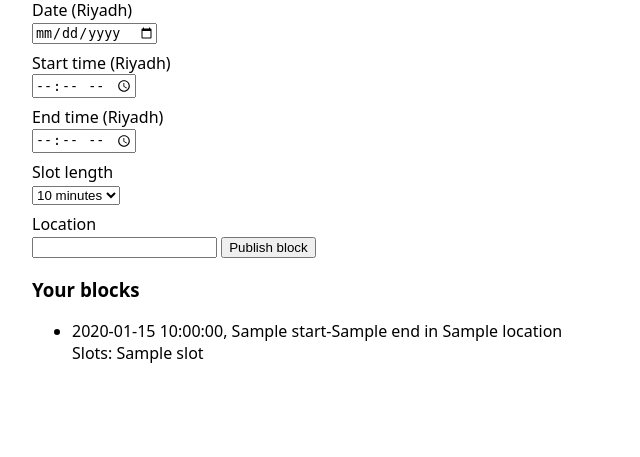
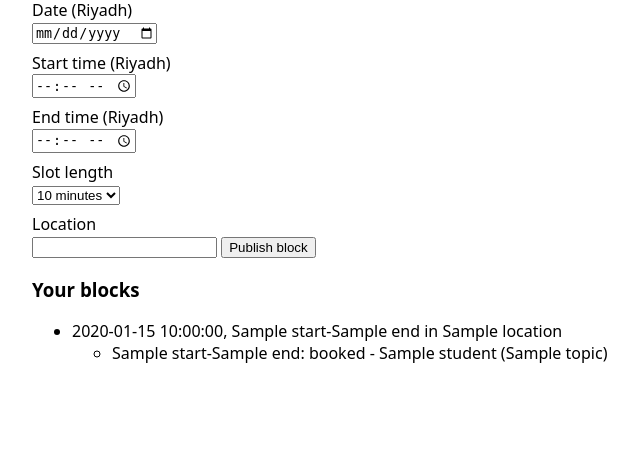
Before and after one commit to TTariqq/office-hours-booking, a FastAPI app: template app/web/templates/instructor_home.html in a window 1280 px wide. Shown: the part 274-731 px from the top of the page, without its empty margins (0-640 px from the left). Run offline with FastAPI, Linux system fonts and the light colour scheme; the template is opened without the code that fills it: most values are stand-ins (such as "Sample title", 1, 10 or a date in 2020).

Commit message:
DevAI: F11 instructor schedule

```diff
--- a/app/routes/pages.py
+++ b/app/routes/pages.py
@@ -2,7 +2,7 @@ from datetime import timedelta
 
 from fastapi import APIRouter, Depends, Form, HTTPException, Request
 from fastapi.responses import RedirectResponse
-from sqlalchemy import func, select
+from sqlalchemy import and_, func, select
 from sqlalchemy.exc import IntegrityError
 from sqlalchemy.orm import Session
 
@@ -38,16 +38,49 @@ STATUS_LABELS = {
 
 
 def block_rows(db, user, now):
-    """This instructor's blocks, newest start first, with Riyadh times for the page."""
+    """This instructor's upcoming blocks, earliest start first, with their slots.
+
+    A block is upcoming while its end is still ahead of now. Each slot carries its
+    state and, while it is booked, the student holding it and their topic.
+    """
     blocks = db.scalars(
-        select(Block).where(Block.instructor_id == user.id).order_by(Block.start_utc.desc())
+        select(Block).where(Block.instructor_id == user.id).order_by(Block.start_utc)
     ).all()
 
     rows = []
     for block in blocks:
-        slot_starts = db.scalars(
-            select(Slot.start_utc).where(Slot.block_id == block.id).order_by(Slot.start_utc)
+        if as_utc(block.end_utc) <= now:
+            continue
+
+        # One row per slot: the outer join finds the active booking, if there is one.
+        slot_rows = db.execute(
+            select(Slot, Booking, User.name)
+            .outerjoin(
+                Booking, and_(Booking.slot_id == Slot.id, Booking.status == "active")
+            )
+            .outerjoin(User, Booking.student_id == User.id)
+            .where(Slot.block_id == block.id)
+            .order_by(Slot.start_utc)
         ).all()
+
+        slots = []
+        for slot, booking, student_name in slot_rows:
+            if block.status == "cancelled":
+                state = "cancelled"
+            elif booking is not None:
+                state = "booked"
+            else:
+                state = "open"
+            slots.append(
+                {
+                    "start": to_riyadh(slot.start_utc).strftime("%H:%M"),
+                    "end": to_riyadh(slot.end_utc).strftime("%H:%M"),
+                    "state": state,
+                    "student": student_name if booking is not None else "",
+                    "topic": booking.topic if booking is not None else "",
+                }
+            )
+
         start = to_riyadh(block.start_utc)
         rows.append(
             {
@@ -58,7 +91,7 @@ def block_rows(db, user, now):
                 "start": start.strftime("%H:%M"),
                 "end": to_riyadh(block.end_utc).strftime("%H:%M"),
                 "location": block.location,
-                "slots": [to_riyadh(slot_start).strftime("%H:%M") for slot_start in slot_starts],
+                "slots": slots,
             }
         )
     return rows
--- a/app/web/templates/instructor_home.html
+++ b/app/web/templates/instructor_home.html
@@ -41,7 +41,11 @@
     <li>
       {{ block.date }}, {{ block.start }}-{{ block.end }} in {{ block.location }}
       {% if block.status == "cancelled" %}(cancelled){% endif %}
-      <br>Slots: {{ block.slots | join(", ") }}
+      <ul>
+        {% for slot in block.slots %}
+        <li>{{ slot.start }}-{{ slot.end }}: {{ slot.state }}{% if slot.state == "booked" %} - {{ slot.student }}{% if slot.topic %} ({{ slot.topic }}){% endif %}{% endif %}</li>
+        {% endfor %}
+      </ul>
       {% if block.can_cancel %}
       <form method="post" action="/instructor/blocks/{{ block.id }}/cancel">
         <button type="submit">Cancel block</button>
@@ -51,7 +55,7 @@
     {% endfor %}
   </ul>
   {% else %}
-  <p>No blocks yet.</p>
+  <p>No upcoming blocks.</p>
   {% endif %}
 </body>
 </html>
```
Also changed, not shown: tests/test_f11.py (added, +249 -0 lines).
